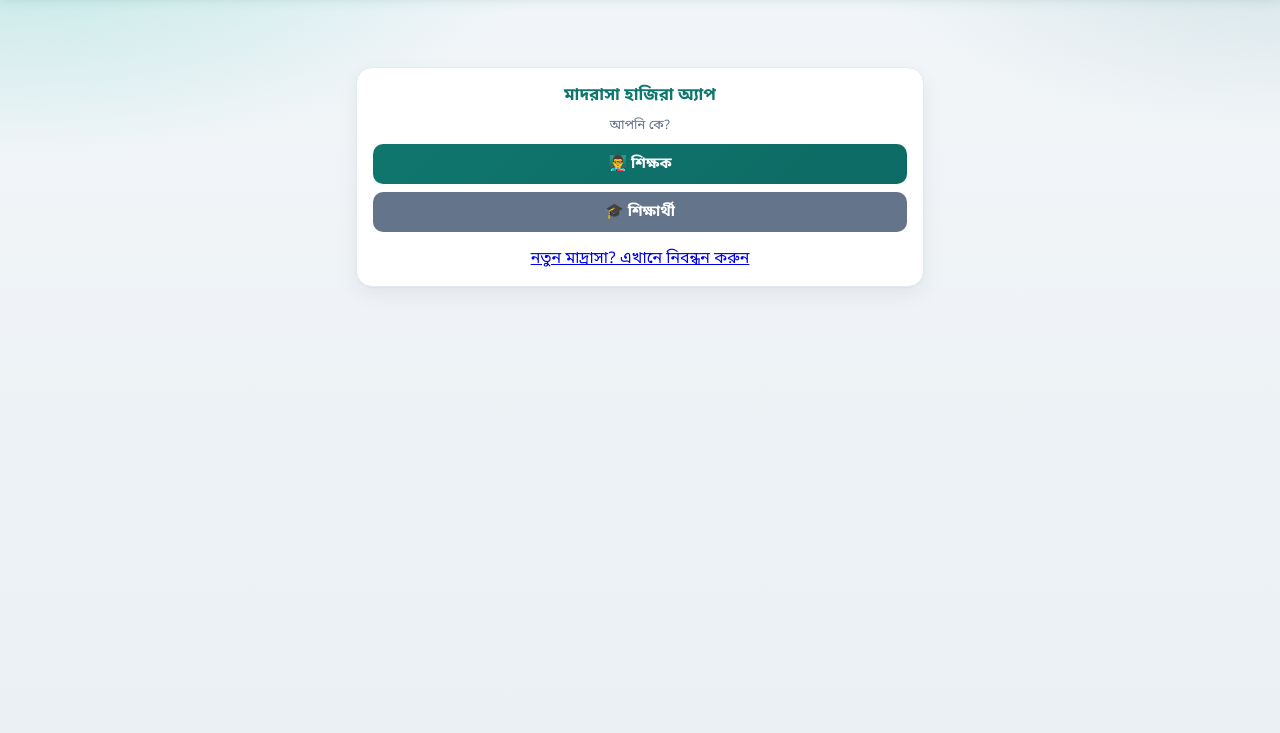
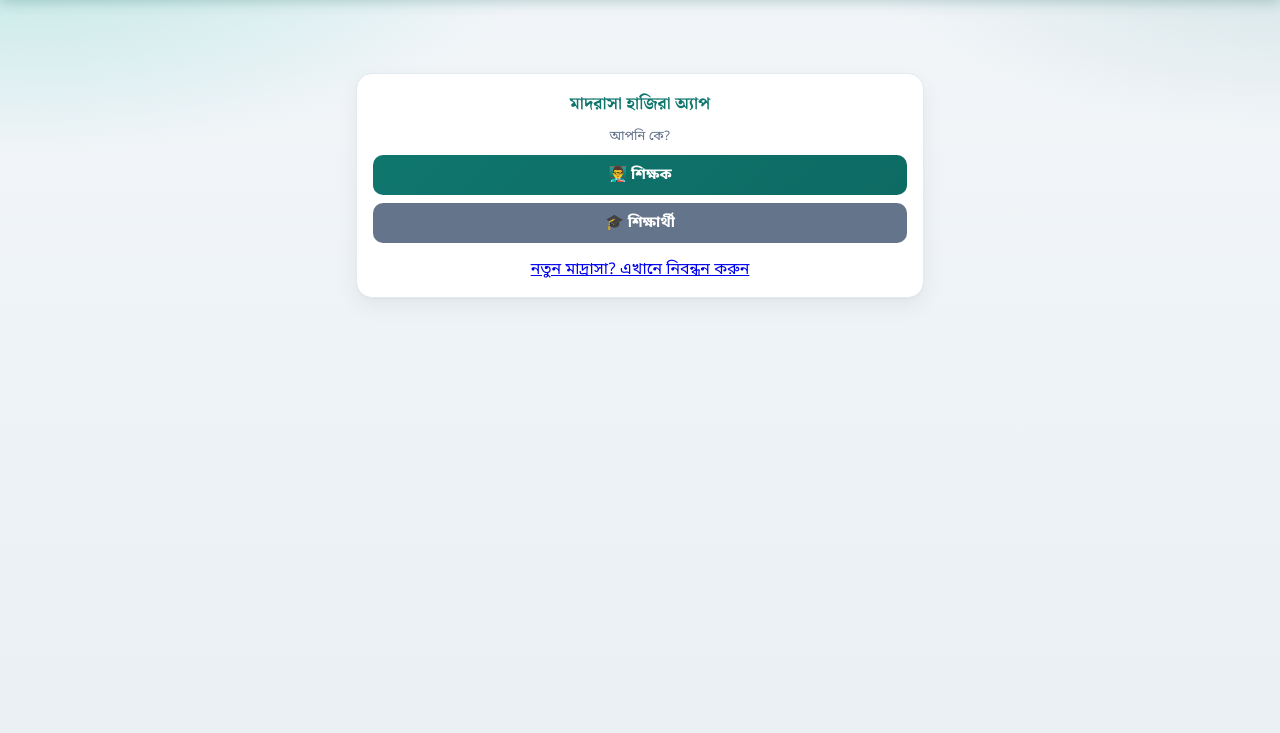
Before and after one commit to mdfakhrul395-ux/madrasa-attendance, a plain HTML site: page index.html in a window 1280 px wide. Shown: the part 67-800 px from the top of the page. Drawn offline with Linux system fonts and the light colour scheme; no server answers.

Commit message:
Add files via upload

```diff
--- a/service-worker.js
+++ b/service-worker.js
@@ -2,7 +2,7 @@
 // অ্যাপ আইকনে চাপলে সব ফাইল সাথে সাথে ক্যাশ থেকে আসে, আর ব্যাকগ্রাউন্ডে নতুন কপি নেমে ক্যাশ হালনাগাদ হয়।
 // ফাইল বদলালে এই CACHE_NAME-এর সংখ্যা বাড়িয়ে দিন: তাহলে অ্যাপ খোলার কয়েক সেকেন্ডের মধ্যেই নিজে একবার রিফ্রেশ হয়ে নতুন কোড নেবে।
 // না বাড়ালেও নতুন কোড পরের বার অ্যাপ খুললে চলে আসবে।
-const CACHE_NAME = 'madrasa-attendance-v75';
+const CACHE_NAME = 'madrasa-attendance-v76';
 // Firebase SDK (gstatic, ভার্সন-ঠিক করা ফাইল) একবার নামলে ফোনে রাখা হয়: নেট ধীর বা না থাকলেও অ্যাপ চালু হয়
 const SDK_CACHE = 'shikkhaos-sdk-v1';
 const isSdk = url => url.origin === 'https://www.gstatic.com' && url.pathname.indexOf('/firebasejs/10.12.2/') === 0;
@@ -16,6 +16,7 @@ const ASSETS = [
   './icon-512.png',
   './NotoSansBengali-Regular.woff',
   './NotoSansBengali-Bold.woff',
+  './NotoSerifBengali.woff',
   './firebase-config.js',
   './fast-start.js',
   './batch-chunk.js',
--- a/style.css
+++ b/style.css
@@ -12,6 +12,15 @@
   font-weight: 700;
   font-display: swap;
   src: url('NotoSansBengali-Bold.woff') format('woff');
+}
+/* সেরিফ ফন্ট: শুধু শিরোনাম ও লম্বা পড়ার লেখায় (একটি ভ্যারিয়েবল ফাইলে সব ওজন) */
+@font-face {
+  font-family: 'Noto Serif Bengali';
+  font-style: normal;
+  font-weight: 100 900;
+  font-stretch: 62.5% 100%;
+  font-display: swap;
+  src: url('NotoSerifBengali.woff') format('woff');
 }
 
 * { box-sizing: border-box; margin: 0; padding: 0; }
@@ -38,6 +47,7 @@ header {
   color: white;
   padding: 16px;
   text-align: center;
+  font-family: 'Noto Serif Bengali', 'Noto Sans Bengali', serif;
   font-size: 20px;
   font-weight: bold;
   position: sticky;
@@ -55,7 +65,9 @@ header {
   border: 1px solid #e3ebf0;
   box-shadow: 0 1px 2px rgba(15,23,42,0.04), 0 8px 22px rgba(15,23,42,0.06);
 }
-h2 { margin-bottom: 10px; font-size: 17px; color: #0f766e; }
+h2 { margin-bottom: 10px; font-size: 17px; color: #0f766e; font-family: 'Noto Serif Bengali', 'Noto Sans Bengali', serif; }
+/* লম্বা পড়ার লেখায় (নোটিশ, ডায়েরি ইত্যাদি) সেরিফ চাইলে সেই জায়গার ক্লাসে "serif" যোগ করুন */
+.serif { font-family: 'Noto Serif Bengali', 'Noto Sans Bengali', serif; line-height: 1.7; }
 label { display: block; margin: 8px 0 4px; font-size: 14px; font-weight: 600; color: #1e293b; }
 input, select, textarea, button {
   width: 100%;
```
Also changed, not shown: NotoSerifBengali.woff (added), README.txt.
